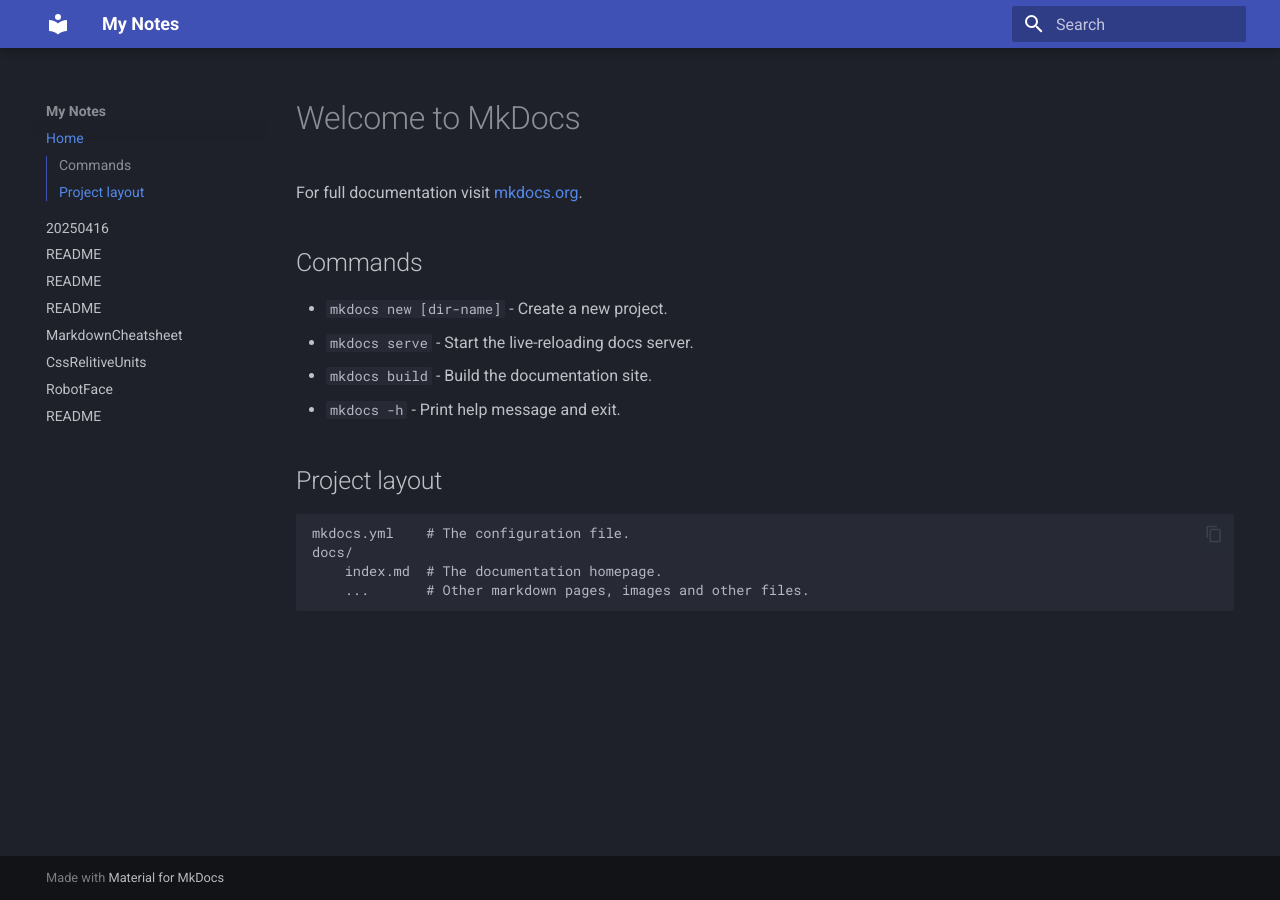
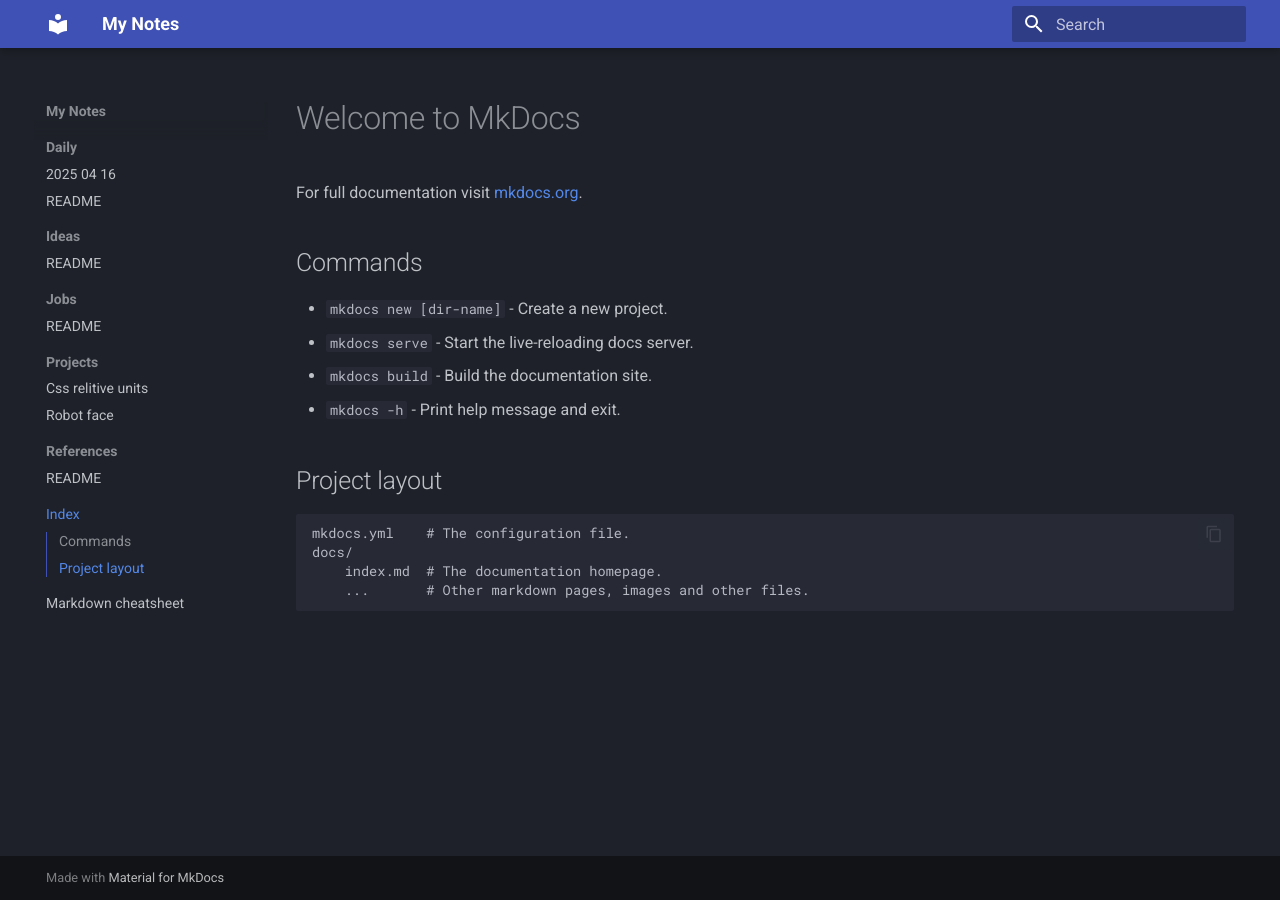
Before and after one commit to TristanEDU/notes, an MkDocs documentation site: the page built from docs/index.md, in a window 1280 px wide. Built offline with MkDocs 1.6.1 and Material for MkDocs 9.7.7, drawn with Linux system fonts in a browser that asks for light colours.

Commit message:
Sync: 2025-04-23 19:04:50

```diff
--- a/mkdocs.yml
+++ b/mkdocs.yml
@@ -11,13 +11,19 @@ theme:
     - search.suggest
     - content.code.copy
 
+# This section will be automatically updated by update-nav.sh
 nav:
-  - Home: index.md
-  - 20250416: daily/2025-04-16.md
-  - README: daily/README.md
-  - README: ideas/README.md
-  - README: jobs/README.md
-  - MarkdownCheatsheet: markdown-cheatsheet.md
-  - CssRelitiveUnits: projects/css-relitive-units.md
-  - RobotFace: projects/robot-face.md
-  - README: references/README.md
+  - Daily:
+    - 2025 04 16: daily/2025-04-16.md
+    - README: daily/README.md
+  - Ideas:
+    - README: ideas/README.md
+  - Jobs:
+    - README: jobs/README.md
+  - Projects:
+    - Css relitive units: projects/css-relitive-units.md
+    - Robot face: projects/robot-face.md
+  - References:
+    - README: references/README.md
+  - Index: index.md
+  - Markdown cheatsheet: markdown-cheatsheet.md
```
Also changed, not shown: 2 other files.
